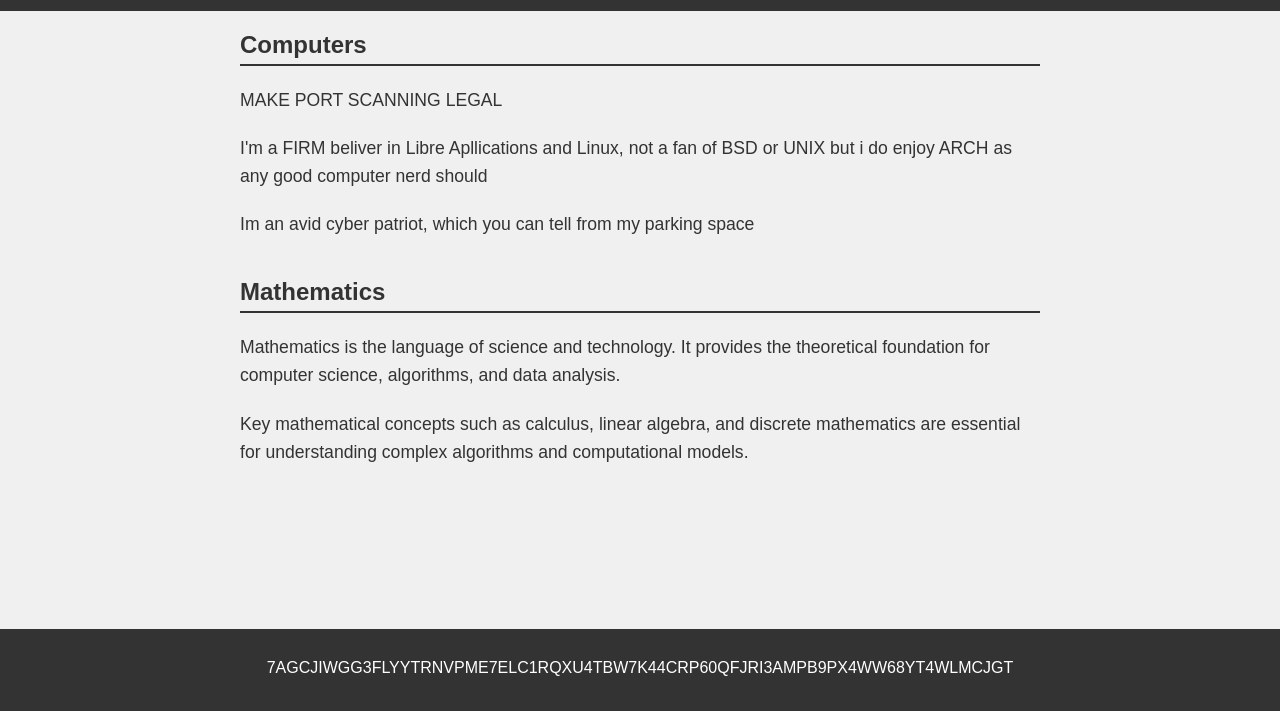
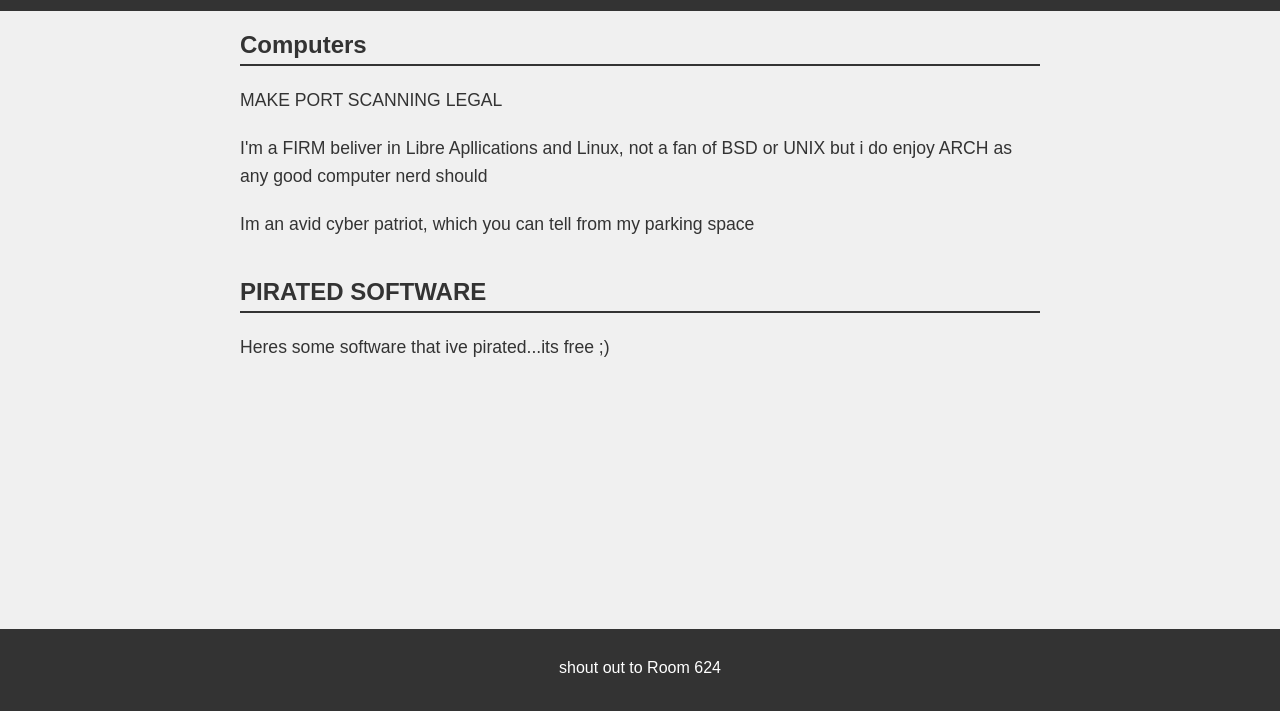
Before and after one commit to WhatAmIDoingHere24/AllOmnipotent.com, a plain HTML site: page index.html in a window 1280 px wide. Shown: the part 89-800 px from the top of the page. Drawn offline with Linux system fonts and the light colour scheme.

Commit message:
Update index.html

```diff
--- a/index.html
+++ b/index.html
@@ -64,14 +64,15 @@
             <p> I'm a FIRM beliver in Libre Apllications and Linux, not a fan of BSD or UNIX but i do enjoy ARCH as any good computer nerd should </p>
             <p>Im an avid cyber patriot, which you can tell from my parking space</p>
         </div>
+
         <div class="section">
-            <h2>Mathematics</h2>
-            <p>Mathematics is the language of science and technology. It provides the theoretical foundation for computer science, algorithms, and data analysis.</p>
-            <p>Key mathematical concepts such as calculus, linear algebra, and discrete mathematics are essential for understanding complex algorithms and computational models.</p>
+            <h2>PIRATED SOFTWARE</h2>
+            <p>Heres some software that ive pirated...its free ;)</p>
         </div>
     </div>
+
     <footer>
-        <p>7AGCJIWGG3FLYYTRNVPME7ELC1RQXU4TBW7K44CRP60QFJRI3AMPB9PX4WW68YT4WLMCJGT</p>
+        <p>shout out to Room 624</p>
     </footer>
 </body>
 </html>
```
